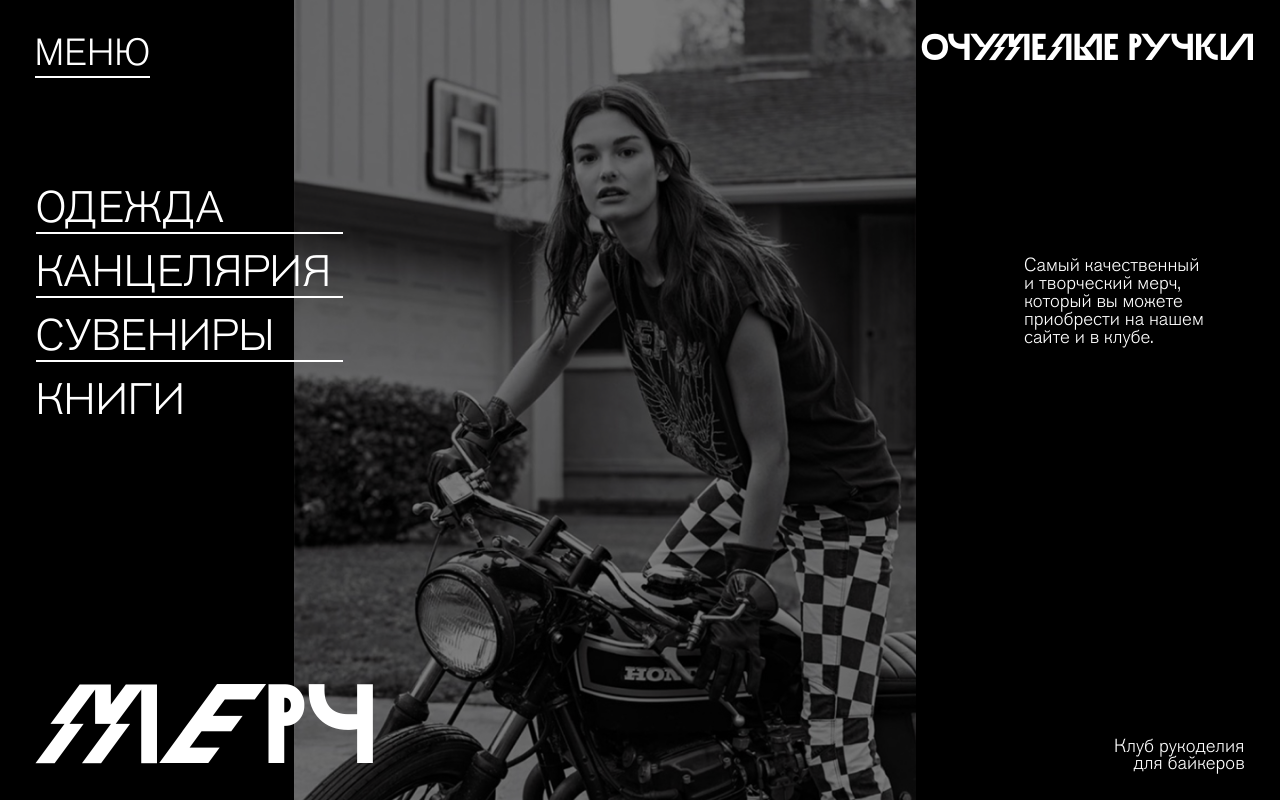
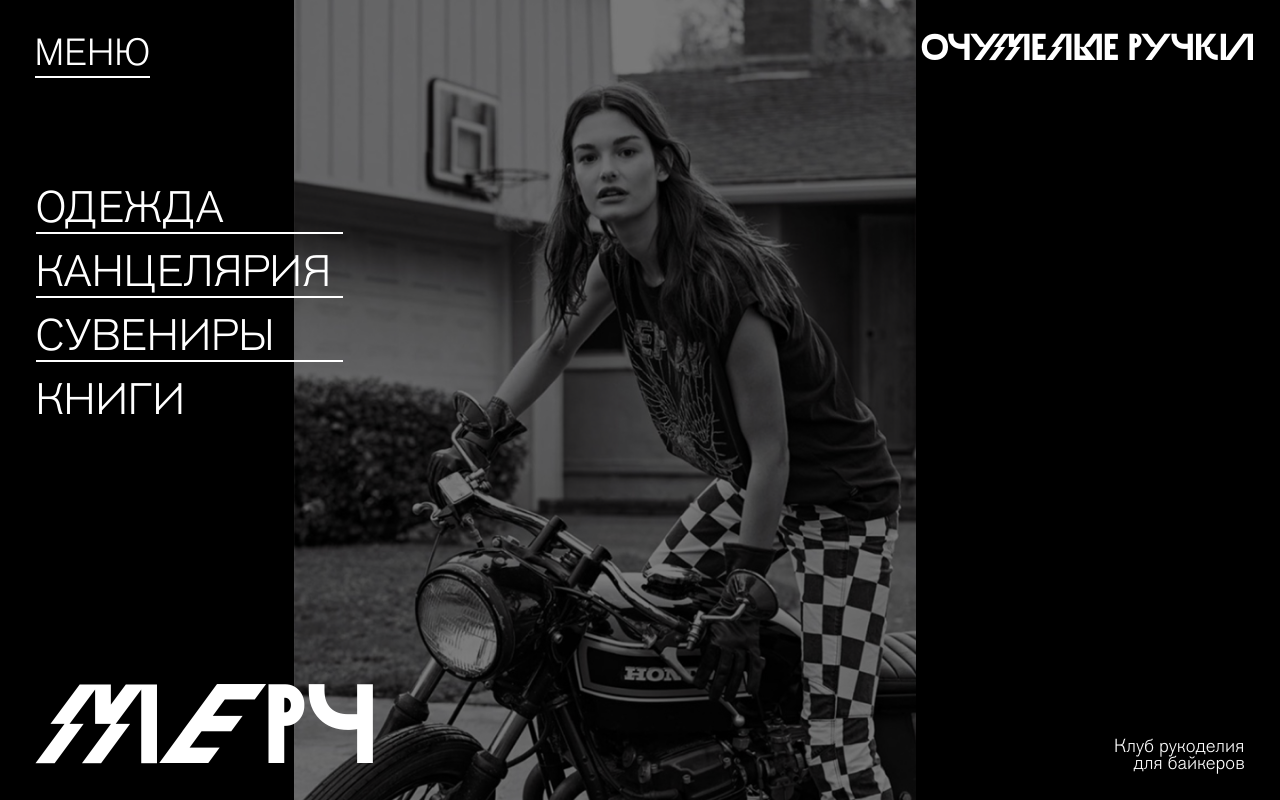
Before and after one commit to mhlkv3/ochumelie_ruchki4, a plain HTML site: page merch.html in a window 1280 px wide. Drawn offline with nearby package versions, Linux system fonts and the light colour scheme.

Commit message:
Update merch.html

```diff
--- a/merch.html
+++ b/merch.html
@@ -69,7 +69,7 @@
       <p class="header_text"><a href="index.html">ОЧУМЕЛЫЕ РУЧКИ</a></p>
       <h1 class="schedule_page_text">мерч</h1>
 
-      <div class="sch_2_txt">
+      <div class="sch_2_txt_2">
        <p>Самый качественный <br> и творческий мерч, <br> который вы можете <br> приобрести на нашем <br> сайте и в клубе.</p>
       </div>
 
```
